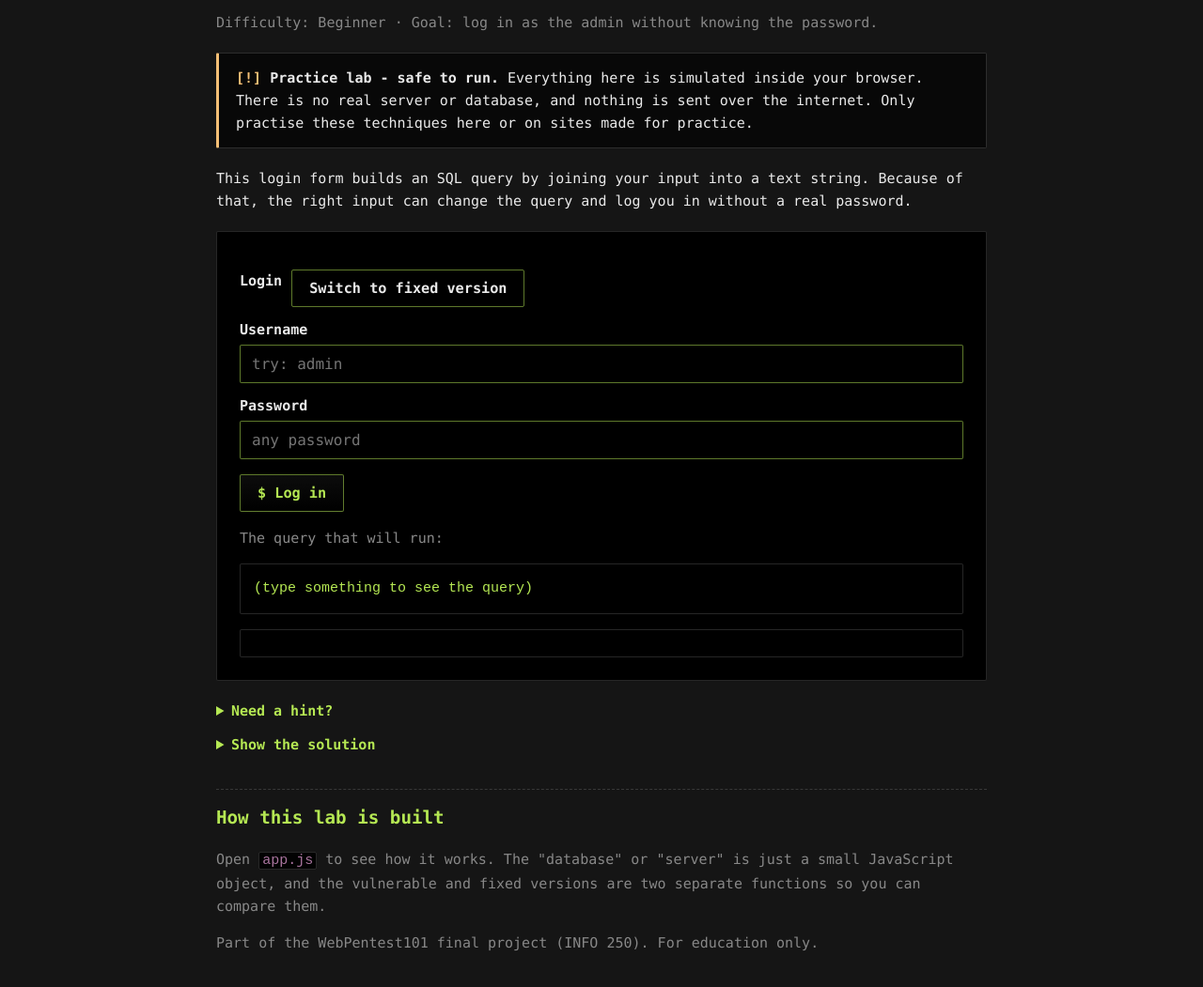
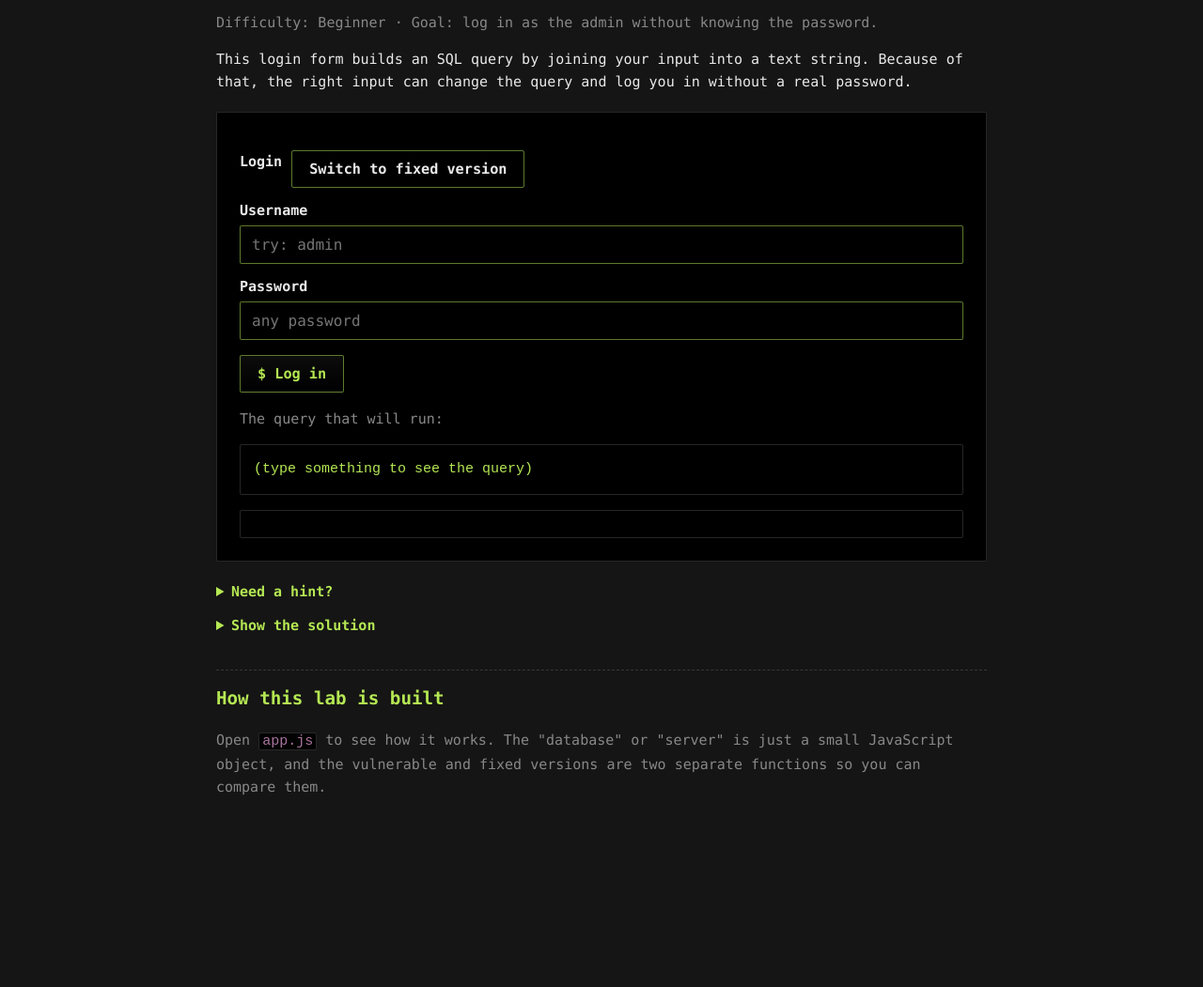
Before and after one commit to kanitha-AUPP/web1, a plain HTML site: page lab-01-sql-injection/index.html in a window 1280 px wide. Shown: the part 163-1214 px from the top of the page at 94% size. After the commit the page ends 1088 px from the top, so only its background shows below. Drawn offline with Linux system fonts and the light colour scheme.

Commit message:
last version

```diff
--- a/lab-01-sql-injection/index.html
+++ b/lab-01-sql-injection/index.html
@@ -16,12 +16,6 @@
 <main class="wrap">
   <h1>SQL Injection Login</h1>
   <p class="muted">Difficulty: Beginner &middot; Goal: log in as the admin without knowing the password.</p>
-
-  <div class="banner">
-    <strong>Practice lab - safe to run.</strong> Everything here is simulated inside
-    your browser. There is no real server or database, and nothing is sent over the
-    internet. Only practise these techniques here or on sites made for practice.
-  </div>
 
   <p>This login form builds an SQL query by joining your input into a text string.
   Because of that, the right input can change the query and log you in without a
@@ -64,7 +58,6 @@
   <p class="muted">Open <code>app.js</code> to see how it works. The "database" or
   "server" is just a small JavaScript object, and the vulnerable and fixed versions
   are two separate functions so you can compare them.</p>
-  <p class="muted">Part of the WebPentest101 final project (INFO 250). For education only.</p>
 </main>
 <script src="app.js"></script>
 </body>
```
Also changed, not shown: labs/lab-01-sql-injection/index.html (+0 -7 lines), labs/lab-02-reflected-xss/index.html (+0 -7 lines), labs/lab-03-idor/index.html (+0 -7 lines), labs/lab-04-broken-access-control/index.html (+0 -7 lines), labs/lab-05-command-injection/index.html (+0 -7 lines), lab-01-sql-injection/README.txt (deleted), 6 other files.
